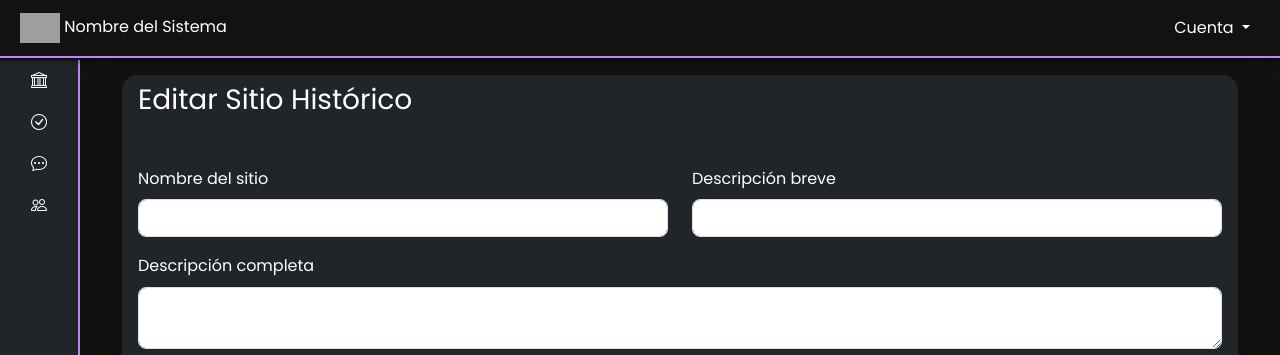
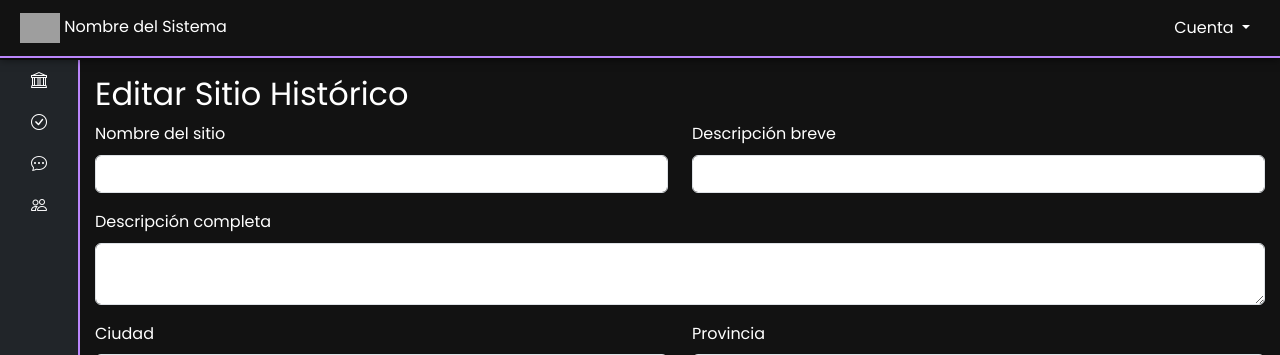
Before and after one commit to MatiasGuaymas/PS, a Flask app: template admin/src/web/templates/sites/edit.html in a window 1280 px wide. Shown: the top 355 px of the page. Run offline with Flask 3, Linux system fonts and the light colour scheme; the template is opened without the code that fills it, so the values that code supplies are empty; some libraries are stand-ins or nearby versions; grey boxes are pictures that could not be loaded.

Commit message:
Chore: Actualización de estilos para que sean más similares las plantillas

```diff
--- a/admin/src/web/templates/sites/edit.html
+++ b/admin/src/web/templates/sites/edit.html
@@ -36,67 +36,49 @@
     color: #fff;
 }
 
-#map {
-  height: 400px;
-  width: 100%;
-  border: 1px solid #ccc;
-  border-radius: 8px;
-  overflow: hidden;
-}
-
-.leaflet-container {
-    width: 100% !important;
-    height: 400px !important;
-}
-
-.map-container {
-  position: relative;
-  margin-top: 20px;
+#map, .map {
+  z-index: 1000;
 }
 </style>
 
 {% endblock %}
 
 {% block content %}
-<div class="container-xl">
-    <div class="card bg-dark text-light shadow-lg border-0 rounded-4 overflow-hidden mx-auto">
-        <div class="card-header bg-dark">
-            <h3 class="h3 text-white mb-4">Editar Sitio Histórico</h3>
-        </div>
-        <div class="card-body">
+<h2>Editar Sitio Histórico</h2>
+
+
+<link rel="stylesheet" href="https://unpkg.com/leaflet@1.9.4/dist/leaflet.css" />
+
 <form method="POST" id="edit-form">
   <div class="row mb-3">
     <div class="col-md-6">
-                        <label for="site_name" class="form-label text-white">Nombre del sitio</label>
-                        <input type="text" class="form-control rounded-3" id="site_name" name="site_name" value="{{ site.site_name }}" required>
+      <label for="site_name" class="form-label">Nombre del sitio</label>
+      <input type="text" class="form-control" id="site_name" name="site_name" value="{{ site.site_name }}" required>
     </div>
     <div class="col-md-6">
-                        <label for="short_desc" class="form-label text-white">Descripción breve</label>
-                        <input type="text" class="form-control rounded-3" id="short_desc" name="short_desc" value="{{ site.short_desc }}" required>
+      <label for="short_desc" class="form-label">Descripción breve</label>
+      <input type="text" class="form-control" id="short_desc" name="short_desc" value="{{ site.short_desc }}" required>
     </div>
   </div>
   <div class="mb-3">
-                    <label for="full_desc" class="form-label text-white">Descripción completa</label>
-                    <textarea class="form-control rounded-3" id="full_desc" name="full_desc" required>{{ site.full_desc }}</textarea>
+    <label for="full_desc" class="form-label">Descripción completa</label>
+    <textarea class="form-control" id="full_desc" name="full_desc" required>{{ site.full_desc }}</textarea>
   </div>
   <div class="row mb-3">
     <div class="col-md-6">
-                        <label for="city" class="form-label text-white">Ciudad</label>
-                        <input type="text" class="form-control rounded-3" id="city" name="city" value="{{ site.city }}" required>
+      <label for="city" class="form-label">Ciudad</label>
+      <input type="text" class="form-control" id="city" name="city" value="{{ site.city }}" required>
     </div>
     <div class="col-md-6">
-                        <label for="province" class="form-label text-white">Provincia</label>
-                        <input type="text" class="form-control rounded-3" id="province" name="province" value="{{ site.province }}" required>
+      <label for="province" class="form-label">Provincia</label>
+      <input type="text" class="form-control" id="province" name="province" value="{{ site.province }}" required>
     </div>
   </div>
   <div class="mb-3">
-                    <label for="location" class="form-label text-white">Ubicación</label>
-                    <div class="map-container">
-                      <div id="map"></div>
-                      <button type="button" class="btn btn-outline-primary btn-sm mt-2" onclick="getCurrentLocation()">📍 Usar mi ubicación actual</button>
-                    </div>
+    <label for="location" class="form-label">Ubicación</label>
+    <div id="map" style="height: 400px; width: 100%; border: 1px solid #ccc;"></div>
     <div class="mt-2">
-                        <small class="text-white">Haz clic en el mapa para seleccionar la ubicación</small>
+      <small>Haz clic en el mapa para seleccionar la ubicación</small>
     </div>
     <input type="hidden" id="latitude" name="latitude" value="{{ site.latitude if site.latitude is not none else '' }}" required>
     <input type="hidden" id="longitude" name="longitude" value="{{ site.longitude if site.longitude is not none else '' }}" required>
@@ -104,11 +86,14 @@
       <span class="badge bg-info">Latitud: <span id="lat-display">{{ "%.6f"|format(site.latitude) if site.latitude is not none else "No seleccionada" }}</span></span>
       <span class="badge bg-info ms-2">Longitud: <span id="lon-display">{{ "%.6f"|format(site.longitude) if site.longitude is not none else "No seleccionada" }}</span></span>
     </div>
+    {% if site.location %}
+    <script id="site-coords" type="application/json">{{ {'lat': site.latitude, 'lon': site.longitude} | tojson }}</script>
+    {% endif %}
   </div>
   <div class="row mb-3">
     <div class="col-md-6">
-                        <label for="state_id" class="form-label text-white">Estado de conservación</label>
-                        <select class="form-control rounded-3" id="state_id" name="state_id" required>
+      <label for="state_id" class="form-label">Estado de conservación</label>
+      <select class="form-control" id="state_id" name="state_id" required>
         <option value="">Seleccionar...</option>
         <option value="1" {% if site.state_id == 1 %}selected{% endif %}>Bueno</option>
         <option value="2" {% if site.state_id == 2 %}selected{% endif %}>Regular</option>
@@ -116,14 +101,14 @@
       </select>
     </div>
     <div class="col-md-6">
-                        <label for="operning_year" class="form-label text-white">Año de inauguración</label>
-                        <input type="number" class="form-control rounded-3" id="operning_year" name="operning_year" value="{{ site.operning_year }}" required>
+      <label for="operning_year" class="form-label">Año de inauguración</label>
+      <input type="number" class="form-control" id="operning_year" name="operning_year" value="{{ site.operning_year }}" required>
     </div>
   </div>
   <div class="row mb-3">
     <div class="col-md-6">
-                        <label for="category_id" class="form-label text-white">Categoría</label>
-                        <select class="form-control rounded-3" id="category_id" name="category_id" required>
+      <label for="category_id" class="form-label">Categoría</label>
+      <select class="form-control" id="category_id" name="category_id" required>
         <option value="">Seleccionar...</option>
         <option value="1" {% if site.category_id == 1 %}selected{% endif %}>Arquitectura</option>
         <option value="2" {% if site.category_id == 2 %}selected{% endif %}>Infraestructura</option>
@@ -131,15 +116,15 @@
       </select>
     </div>
     <div class="col-md-6">
-                        <label for="active" class="form-label text-white">¿Visible en el portal?</label>
-                        <select class="form-control rounded-3" id="active" name="active" required>
+      <label for="active" class="form-label">¿Visible en el portal?</label>
+      <select class="form-control" id="active" name="active" required>
         <option value="true" {% if site.active %}selected{% endif %}>Sí</option>
         <option value="false" {% if not site.active %}selected{% endif %}>No</option>
       </select>
     </div>
   </div>
   <div class="mb-3">
-                    <label for="tags" class="form-label text-white">Etiquetas</label>
+    <label for="tags" class="form-label">Etiquetas</label>
     <div id="tags-container" class="tags-multiselect">
       {% for tag in tags %}
       <div class="tag-option" data-value="{{ tag.id }}" {% if selected_tag_ids is defined and tag.id in selected_tag_ids %}class="selected"{% endif %}>
@@ -148,19 +133,16 @@
       {% endfor %}
     </div>
     <input type="hidden" id="tags" name="tags" value="{% if selected_tag_ids is defined %}{{ selected_tag_ids | join(',') }}{% endif %}">
-                    <small class="form-text text-white">
+    <small class="form-text" style="color: white;">
       <i class="bi bi-info-circle"></i>
       Haz clic en las etiquetas para seleccionarlas. Las seleccionadas se verán resaltadas.
     </small>
   </div>
   <div class="d-flex gap-2">
-                    <button type="submit" class="btn btn-primary fw-bold rounded-3">Guardar cambios</button>
-                    <a href="{{ url_for('sites.detail', site_id=site.id) }}" class="btn btn-secondary rounded-3">Cancelar</a>
+    <button type="submit" class="btn btn-primary">Guardar cambios</button>
+    <a href="{{ url_for('sites.detail', site_id=site.id) }}" class="btn btn-secondary">Cancelar</a>
   </div>
 </form>
-        </div>
-    </div>
-</div>
 
 {% endblock %}
 
@@ -169,13 +151,12 @@
 <script src="https://unpkg.com/leaflet@1.9.4/dist/leaflet.js"></script>
 
 <script>
-// Inicializar mapa solo después de que el contenedor esté completamente renderizado
-window.addEventListener('DOMContentLoaded', function() {
+// Inicializar mapa
 var map = L.map('map').setView([-34.6037, -58.3816], 10); // Buenos Aires por defecto
 
 // Agregar capa de tiles
 L.tileLayer('https://{s}.tile.openstreetmap.org/{z}/{x}/{y}.png', {
-      attribution: '&copy; <a href="https://www.openstreetmap.org/copyright">OpenStreetMap</a> contributors'
+    attribution: '© OpenStreetMap contributors'
 }).addTo(map);
 
 var marker = null;
@@ -198,7 +179,6 @@ window.addEventListener('DOMContentLoaded', function() {
         map.removeLayer(marker);
     }
     marker = L.marker([lat, lon]).addTo(map);
-    });
 });
 
 // Función para centrar en ubicación actual
```
Lines whose indentation alone changed are shown as unchanged.
